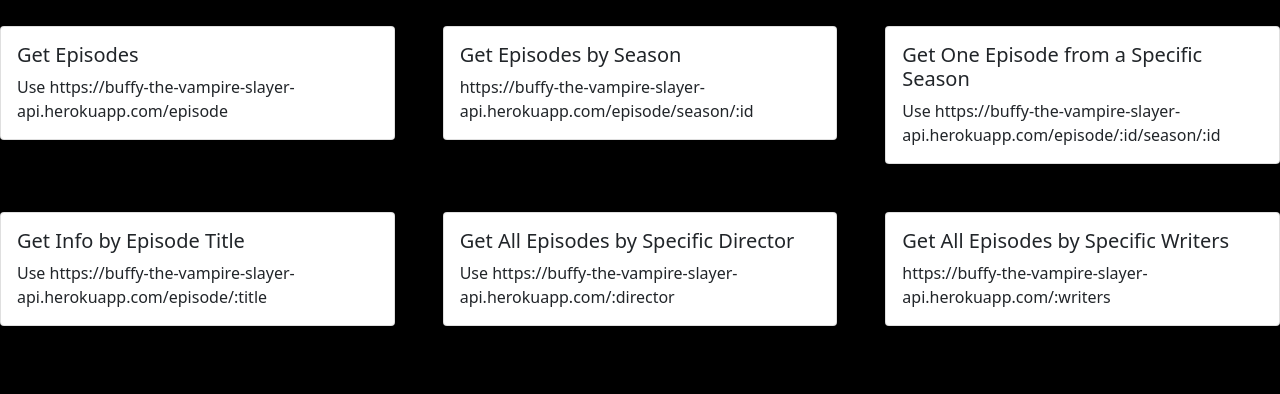
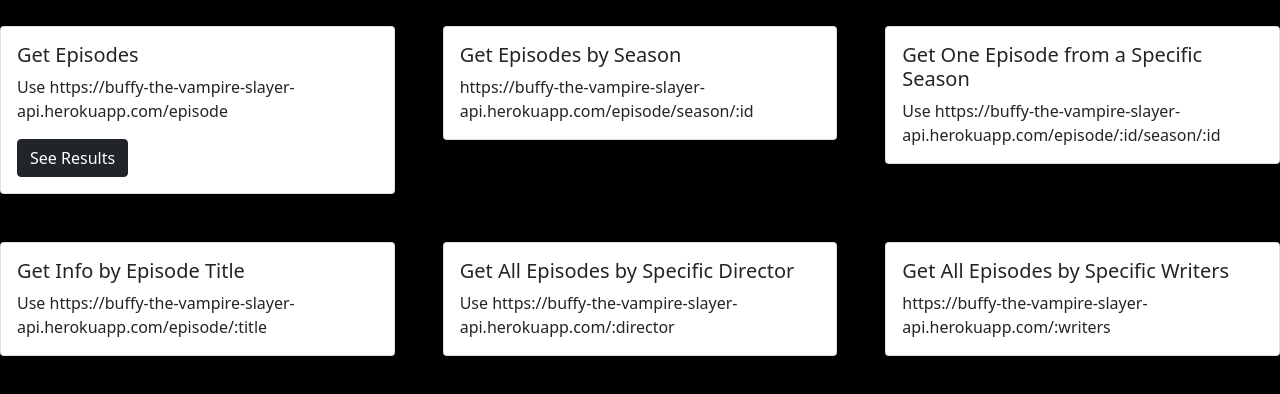
Before and after one commit to courtneydowns/Buffy-The-Vampire-Slayer-API, a website: page index.html in a window 1280 px wide. Shown: the part 346-740 px from the top of the page. Drawn offline with nearby package versions, Linux system fonts and the light colour scheme.

Commit message:
updated button on card

```diff
--- a/index.html
+++ b/index.html
@@ -32,7 +32,7 @@
               <p class="card-text">
                 Use https://buffy-the-vampire-slayer-api.herokuapp.com/episode
               </p>
-              <!-- <a href="#" class="btn btn-dark">Go somewhere</a> -->
+              <a href="https://buffy-the-vampire-slayer-api.herokuapp.com/episode" class="btn btn-dark">See Results</a>
             </div>
           </div>
         </div>
```
